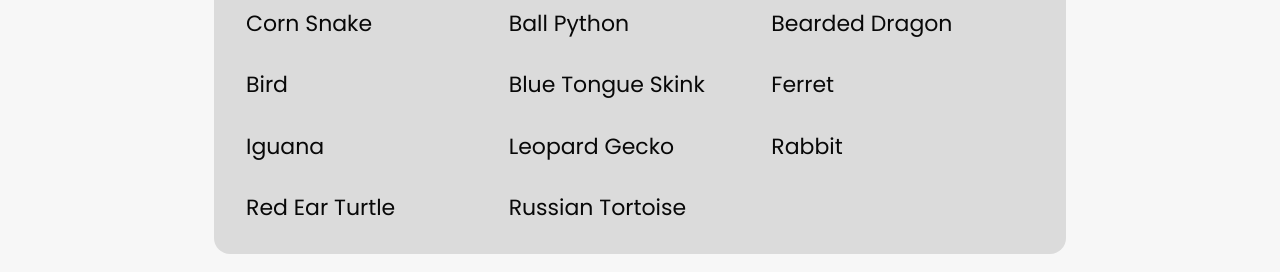
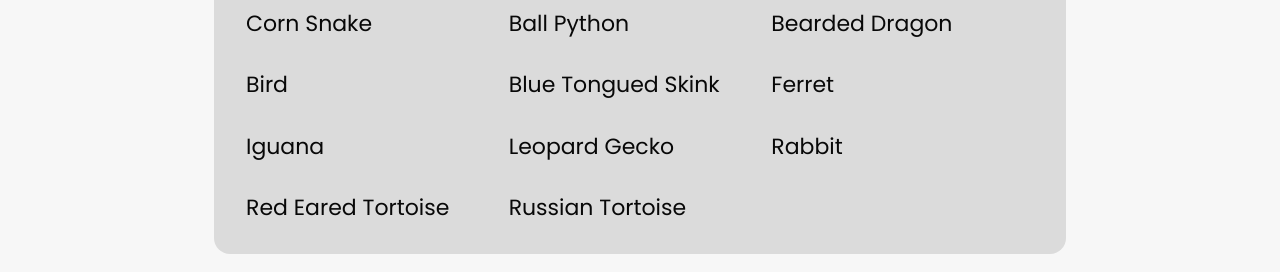
Before and after one commit to boingloings33/ExotiCo, a React (Vite) app: page /resources in a window 1280 px wide. Shown: the part 296-568 px from the top of the page. Built offline with nearby package versions, Linux system fonts and the light colour scheme; a web font is replaced by a local one.

Commit message:
minor grammar fixes on resources

```diff
--- a/src/Components/Navpages/Resources.jsx
+++ b/src/Components/Navpages/Resources.jsx
@@ -6,12 +6,12 @@ const pdfArr = [
   { name: "Ball Python", src: "/PDFS/ball-python.pdf" },
   { name: "Bearded Dragon", src: "/PDFS/bearded-dragon.pdf" },
   { name: "Bird", src: "/PDFS/birds.pdf" },
-  { name: "Blue Tongue Skink", src: "/PDFS/blue-tongue-skink.pdf" },
+  { name: "Blue Tongued Skink", src: "/PDFS/blue-tongue-skink.pdf" },
   { name: "Ferret", src: "/PDFS/corn-snake.pdf" },
   { name: "Iguana", src: "/PDFS/iguana.pdf" },
   { name: "Leopard Gecko", src: "/PDFS/leopard-gecko.pdf" },
   { name: "Rabbit", src: "/PDFS/rabbits.pdf" },
-  { name: "Red Ear Turtle", src: "/PDFS/red-ear.pdf" },
+  { name: "Red Eared Tortoise", src: "/PDFS/red-ear.pdf" },
   { name: "Russian Tortoise", src: "/PDFS/russian-tortoise.pdf" },
 ];
 
```
